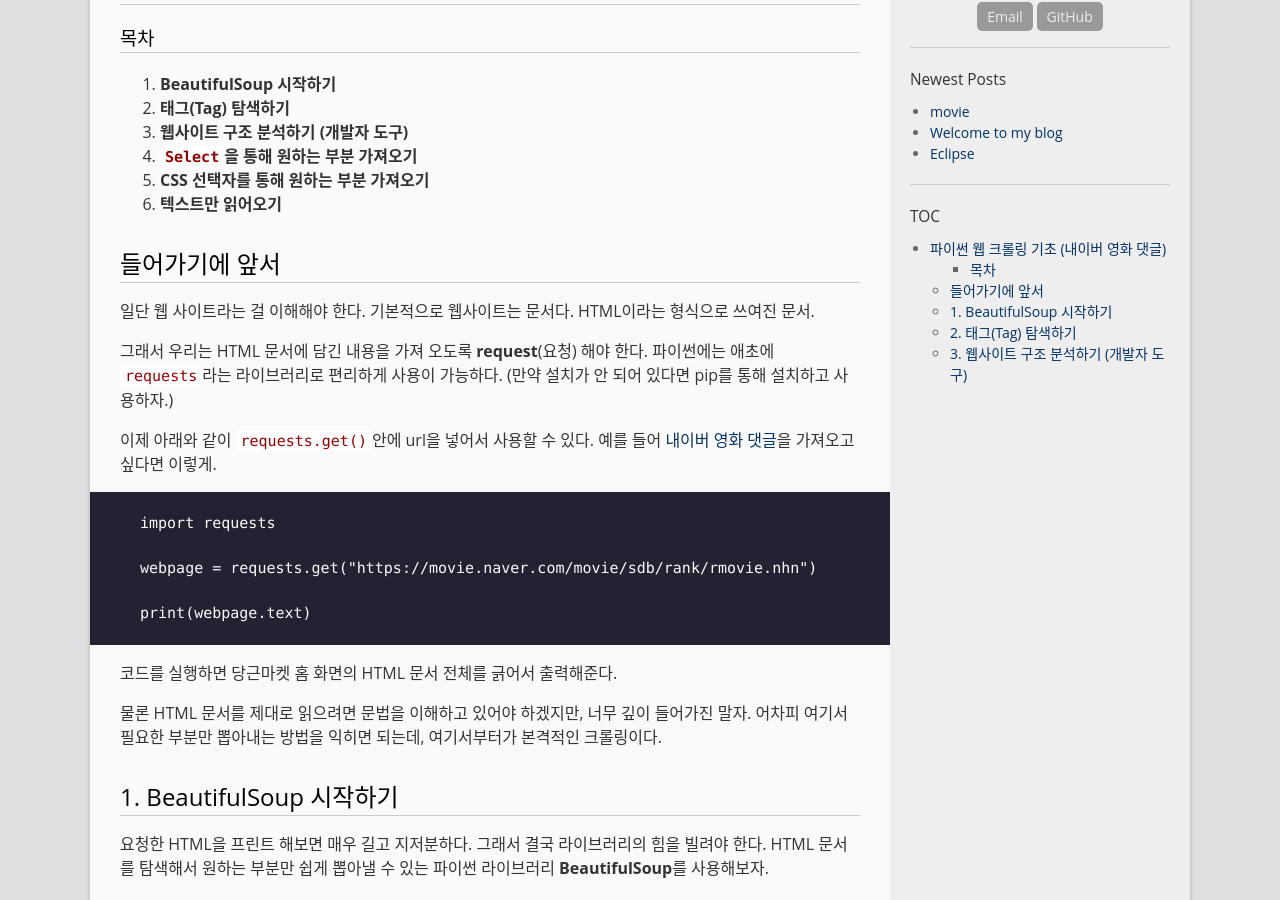
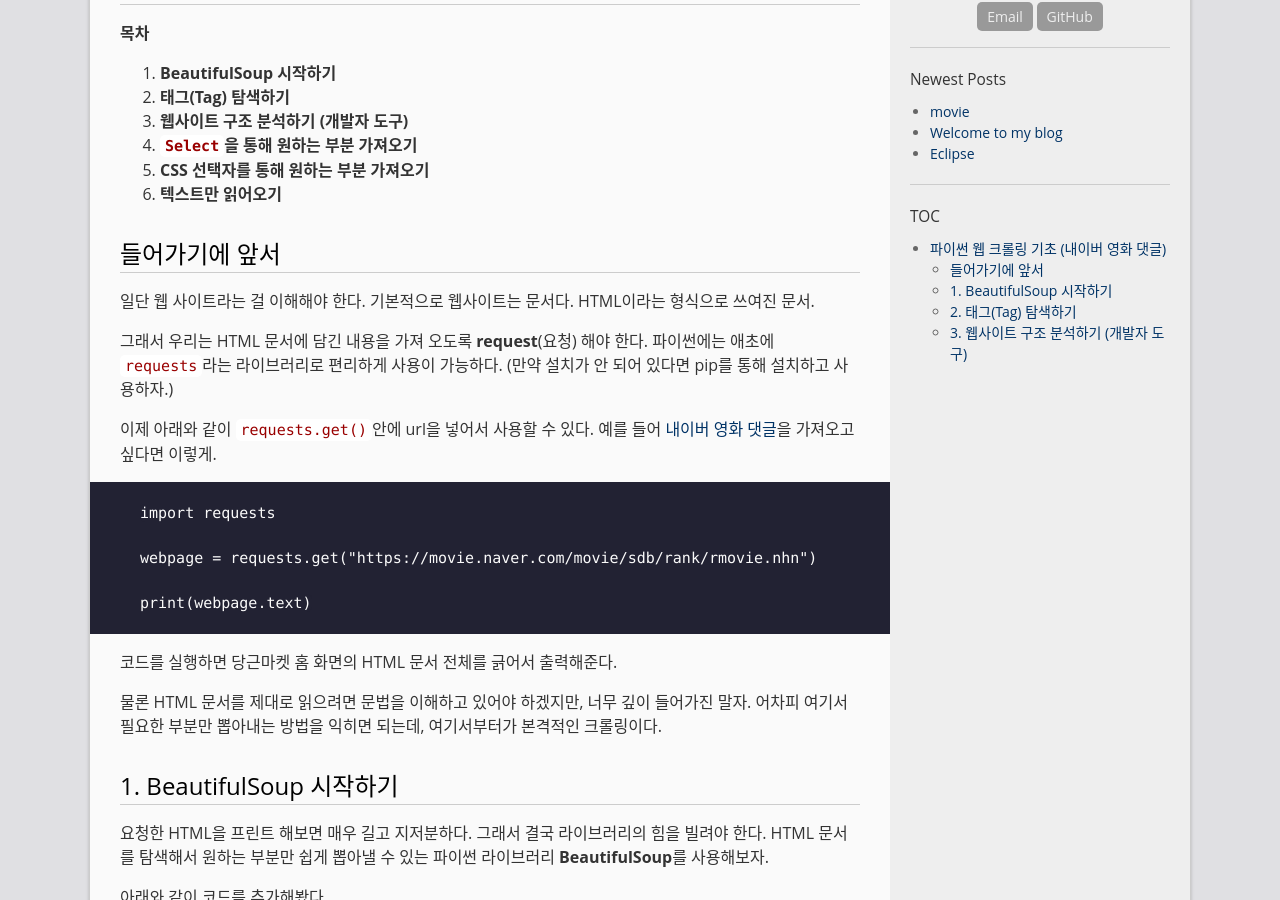
Before and after one commit to gnaud221/gnaud221.github.com, a Jekyll site: the page built from _posts/2020-05-02-movie.md, in a window 1280 px wide and 900 px high, scrolled down 305 px. Built offline with Jekyll 4.4.1, drawn with Linux system fonts in a browser that asks for light colours.

Commit message:
Update 2020-05-02-movie.md

```diff
--- a/_posts/2020-05-02-movie.md
+++ b/_posts/2020-05-02-movie.md
@@ -6,7 +6,7 @@ categories: jekyll
 permalink: /archivers/movie
 ---
 # 파이썬 웹 크롤링 기초 (내이버 영화 댓글)
-### 		목차
+**목차**
 
 1.  **BeautifulSoup 시작하기**
 2.  **태그(Tag) 탐색하기**
```
